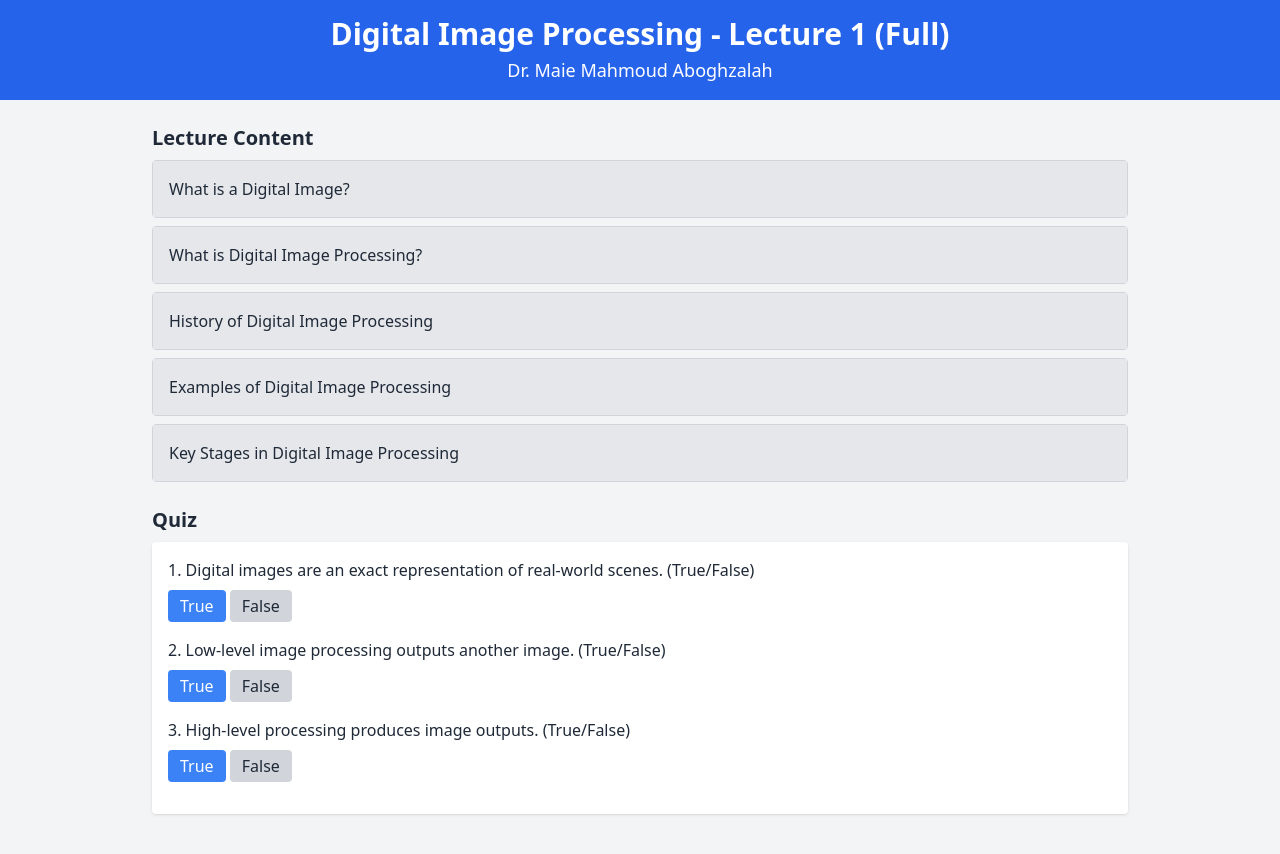
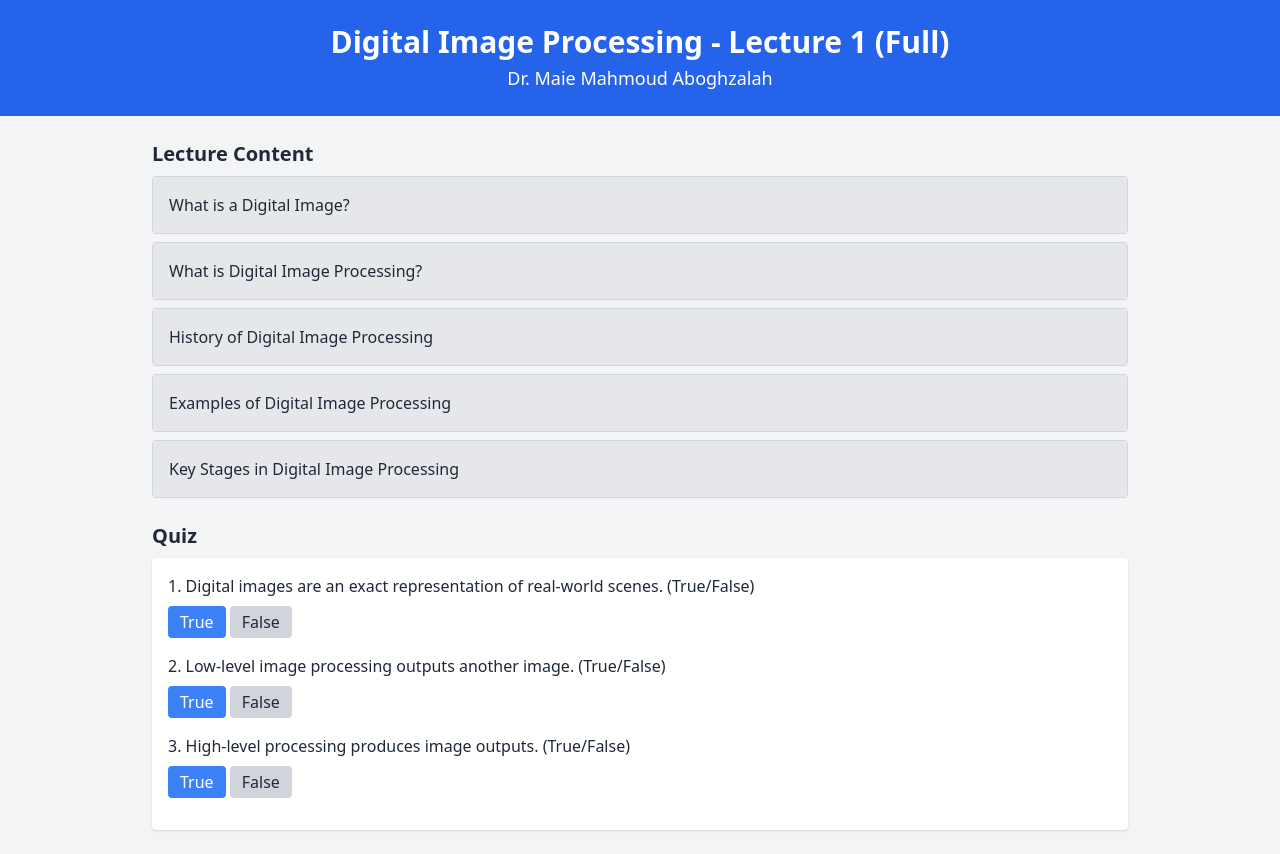
Before and after one commit to beshoywadid/test, a plain HTML site: page index.html in a window 1280 px wide. Drawn offline with nearby package versions, Linux system fonts and the light colour scheme.

Commit message:
Update index.html

```diff
--- a/index.html
+++ b/index.html
@@ -8,7 +8,7 @@
 </head>
 <body class="bg-gray-100 text-gray-800 font-sans">
 
-<header class="bg-blue-600 text-white p-4 text-center">
+<header class="bg-blue-600 text-white p-6 text-center">
     <h1 class="text-3xl font-bold">Digital Image Processing - Lecture 1 (Full)</h1>
     <p class="mt-1 text-lg">Dr. Maie Mahmoud Aboghzalah</p>
 </header>
```
